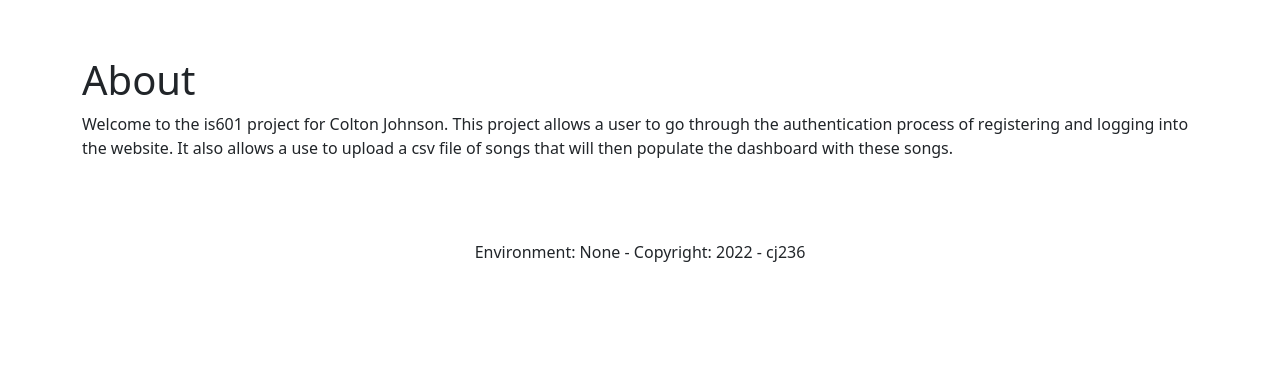
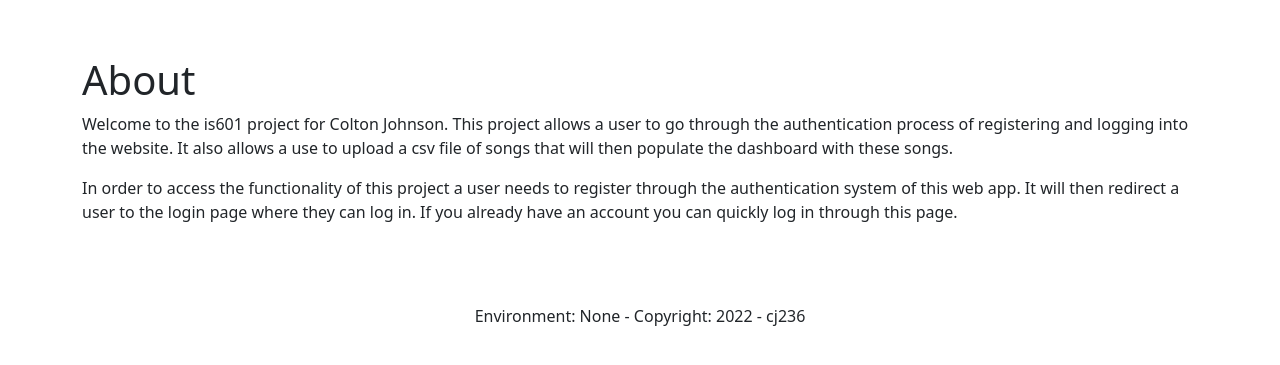
Before and after one commit to coltonj14/IS601-project3, a Flask app: page /about in a window 1280 px wide. Shown: the part 56-421 px from the top of the page. Run offline with Flask 2, Linux system fonts and the light colour scheme; some libraries are stand-ins or nearby versions.

Commit message:
Update info for the about, welcome, and index pages

```diff
--- a/app/simple_pages/templates/about.html
+++ b/app/simple_pages/templates/about.html
@@ -7,6 +7,11 @@
         will then populate the dashboard with these songs.
     </p><br>
     <p>
+        In order to access the
+        functionality of this project a user needs to register through the authentication system
+        of this web app. It will then redirect a user to the login page where they can log in.
+        If you already have an account you can quickly log in through this page.
+    <p>
 
     </p>
 {% endblock %}
--- a/app/simple_pages/templates/welcome.html
+++ b/app/simple_pages/templates/welcome.html
@@ -3,7 +3,10 @@
     <div class="row">
         <article class="col-12">
             <h1>Welcome</h1>
-            {{ lipsum (n=5, html=True, min=20, max=100) }}
+            <p>
+                Welcome to this IS601 project 3! You can check out the about page to find out more information
+                about what this web application does. Login or register to get started.
+            </p>
         </article>
     </div>
 {% endblock %}
```
Also changed, not shown: app/simple_pages/templates/index.html (+11 -1 lines).
